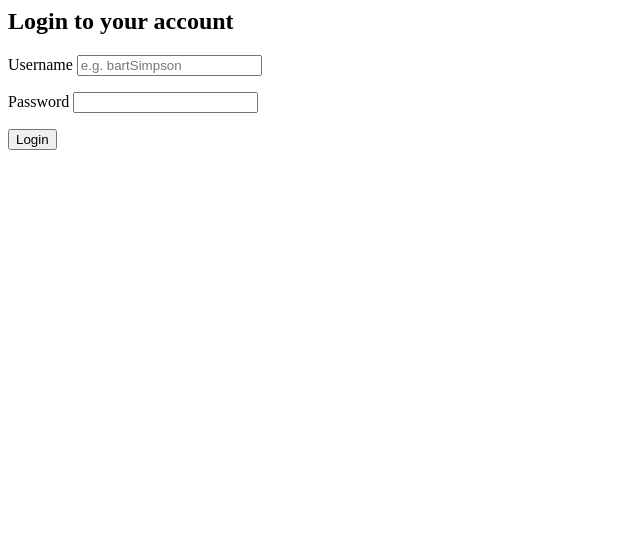
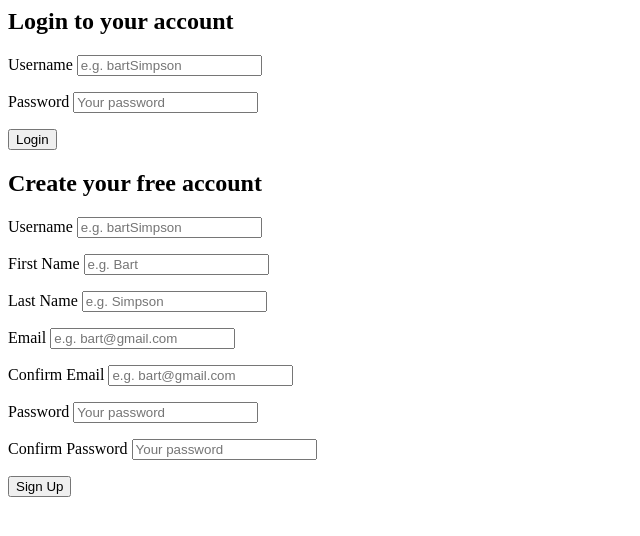
Before and after one commit to eventhorizn/spotify-clone, a PHP site: page /register.php in a window 1280 px wide. Shown: the top 536 px of the page, without its empty margins (0-640 px from the left). Run offline with PHP 8.4, Linux system fonts and the light colour scheme.

Commit message:
register form, no styling, no  js yet

```diff
--- a/register.php
+++ b/register.php
@@ -16,10 +16,52 @@
 
             <p>
                 <label for="loginPassword">Password</label>
-                <input id="loginPassword" name="loginPassword" type="password" required>
+                <input id="loginPassword" name="loginPassword" type="password" placeholder="Your password" required>
             </p>
 
             <button type="submit" name="loginButton">Login</button>
+        </form>
+
+
+        <form id="registerForm" action="register.php" method="POST">
+            <h2>Create your free account</h2>
+
+            <p>
+                <label for="username">Username</label>
+                <input id="username" name="username" type="text" placeholder="e.g. bartSimpson" required>
+            </p>
+
+            <p>
+                <label for="firstName">First Name</label>
+                <input id="firstName" name="firstName" type="text" placeholder="e.g. Bart" required>
+            </p>
+
+            <p>
+                <label for="lastName">Last Name</label>
+                <input id="lastName" name="lastName" type="text" placeholder="e.g. Simpson" required>
+            </p>
+
+            <p>
+                <label for="email">Email</label>
+                <input id="email" name="email" type="email" placeholder="e.g. bart@gmail.com" required>
+            </p>
+
+            <p>
+                <label for="email2">Confirm Email</label>
+                <input id="email2" name="email2" type="email" placeholder="e.g. bart@gmail.com" required>
+            </p>
+
+            <p>
+                <label for="password">Password</label>
+                <input id="password" name="password" type="password" placeholder="Your password" required>
+            </p>
+
+            <p>
+                <label for="password2">Confirm Password</label>
+                <input id="password2" name="password2" type="password" placeholder="Your password" required>
+            </p>
+
+            <button type="submit" name="registerButton">Sign Up</button>
         </form>
     </div>
 </body>
```
